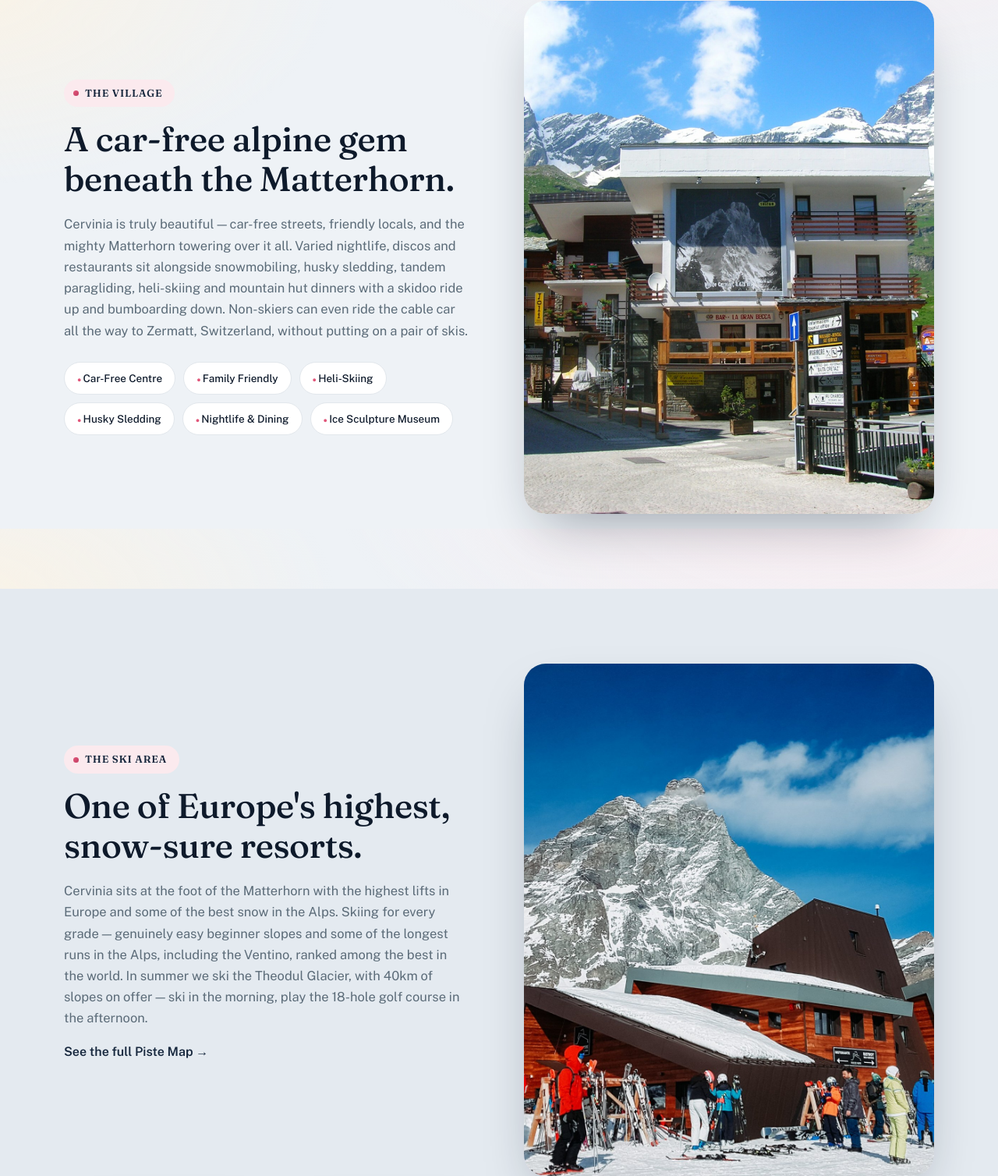
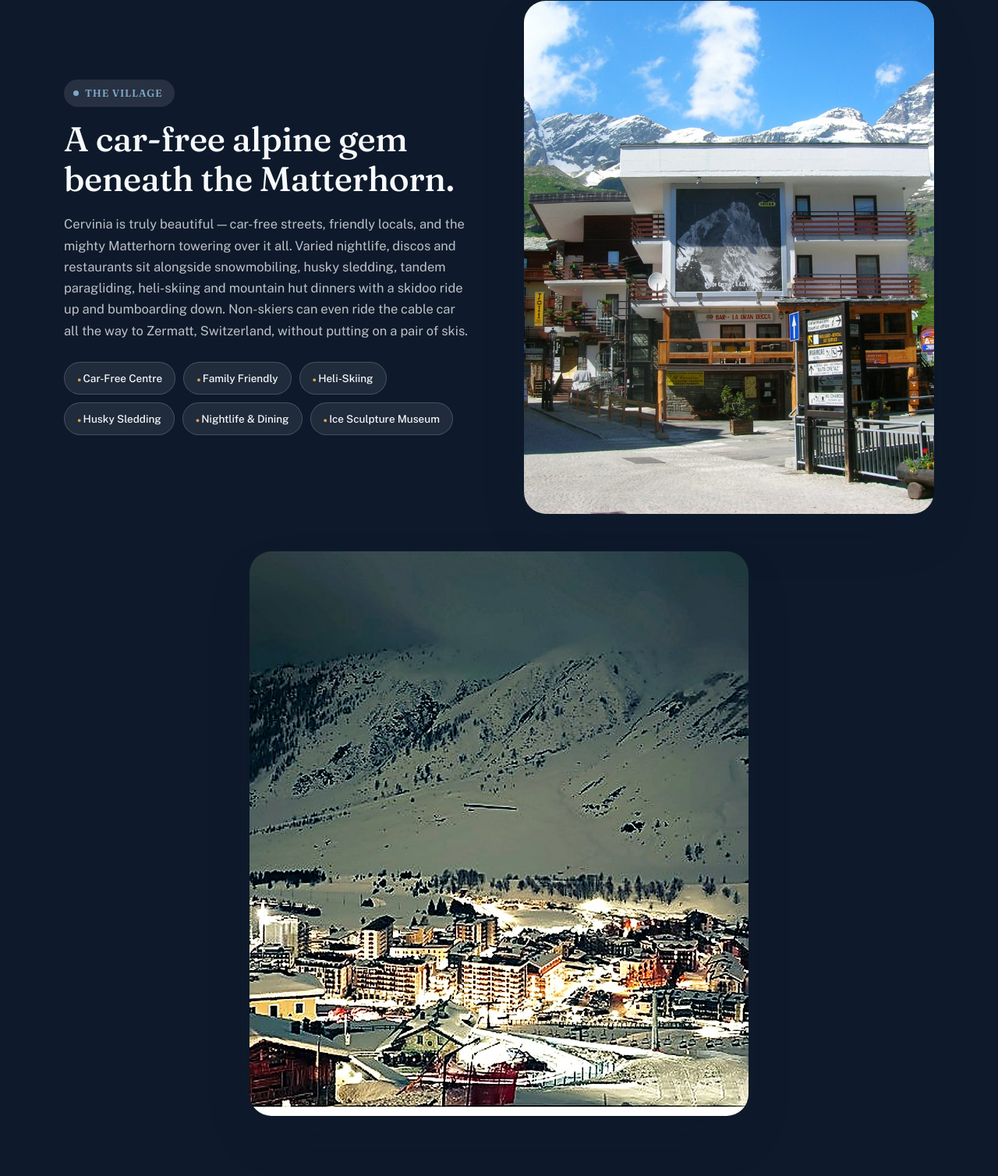
Before and after one commit to TaineBird1/cervinia-ski-travel, a website: page cervinia-shop/site/index.html in a window 1280 px wide. Shown: the part 922-2430 px from the top of the page at 78% size. Drawn offline with nearby package versions, Linux system fonts and the light colour scheme; no server answers.

Commit message:
Add night village photo and darken the Village section
Cleaned up a UI overlay artifact in the source photo, upscaled and
sharpened it, and added it below the existing village content. The
section now uses the same dark treatment as Process/Gallery for
contrast with the night shot, across EN/FR/DE.

Co-Authored-By: Claude Sonnet 5 <noreply@anthropic.com>

```diff
--- a/cervinia-shop/site/index.html
+++ b/cervinia-shop/site/index.html
@@ -123,7 +123,7 @@
       <div>
         <span class="eyebrow">The Village</span>
         <h2 class="section-title">A car-free alpine gem beneath the Matterhorn.</h2>
-        <p style="color:var(--muted); font-size:16.5px; max-width:520px;">Cervinia is truly beautiful — car-free streets, friendly locals, and the mighty Matterhorn towering over it all. Varied nightlife, discos and restaurants sit alongside snowmobiling, husky sledding, tandem paragliding, heli-skiing and mountain hut dinners with a skidoo ride up and bumboarding down. Non-skiers can even ride the cable car all the way to Zermatt, Switzerland, without putting on a pair of skis.</p>
+        <p style="font-size:16.5px; max-width:520px;">Cervinia is truly beautiful — car-free streets, friendly locals, and the mighty Matterhorn towering over it all. Varied nightlife, discos and restaurants sit alongside snowmobiling, husky sledding, tandem paragliding, heli-skiing and mountain hut dinners with a skidoo ride up and bumboarding down. Non-skiers can even ride the cable car all the way to Zermatt, Switzerland, without putting on a pair of skis.</p>
         <div class="tag-list">
           <span class="tag">Car-Free Centre</span>
           <span class="tag">Family Friendly</span>
@@ -135,6 +135,11 @@
       </div>
       <div class="split-media">
         <img src="cervinia-village-street.jpg" alt="Cervinia's sunny, car-free village street beneath the Matterhorn" loading="lazy">
+      </div>
+    </div>
+    <div class="wrap">
+      <div class="village-night-media">
+        <img src="cervinia-village-night.jpg" alt="Cervinia village lit up at night beneath the Matterhorn" loading="lazy">
       </div>
     </div>
   </section>
--- a/cervinia-shop/site/styles.css
+++ b/cervinia-shop/site/styles.css
@@ -291,6 +291,16 @@ header.site-nav {
   padding: 9px 16px; background: #fff; border: 1px solid var(--border); border-radius: 999px; color: var(--ink);
 }
 .tag::before { content: "● "; color: var(--accent); font-size: 9px; }
+
+#village.band { background: var(--ink-base); }
+#village .eyebrow { background: rgba(247,249,251,.1); color: var(--ice); }
+#village .eyebrow::before { background: var(--ice); }
+#village .section-title { color: var(--snow); }
+#village .split p { color: rgba(247,249,251,.75); }
+#village .tag { background: rgba(247,249,251,.08); border-color: rgba(247,249,251,.18); color: var(--snow); }
+#village .tag::before { color: var(--gold); }
+.village-night-media { margin-top: 48px; border-radius: var(--radius-xl); overflow: hidden; box-shadow: var(--shadow-brand-lg); max-width: 640px; margin-left: auto; margin-right: auto; }
+.village-night-media img { width: 100%; height: auto; display: block; }
 
 /* ---------- data grid (resort stats) ---------- */
 .data-grid {
```
Also changed, not shown: cervinia-shop/site/de/index.html (+6 -1 lines), cervinia-shop/site/fr/index.html (+6 -1 lines), cervinia-shop/site/cervinia-village-night.jpg (added).
